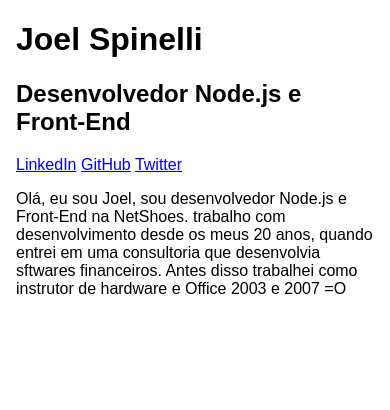
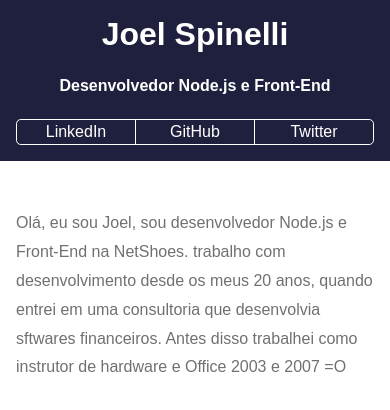
Before and after one commit to JoelSpinelli/Site-1.0, a website: page views/home.html in a window 390 px wide. Drawn offline with Linux system fonts and the light colour scheme; files that its build step writes are made by us from their sources.

Commit message:
finalizado a versão mobile

```diff
--- a/public/css/style.css
+++ b/public/css/style.css
@@ -1,7 +1,54 @@
 * {
   font-family: Arial, Helvetica, sans-serif;
+  margin: 0;
 }
 
-.container {
+.cabecalho {
+  background-color: #1F203E;
+  overflow: auto;
+}
+
+.cabecalho__titulo {
+  font-size: 2rem;
+  text-align: center;
+  color: white;
+  margin: 0;
+  padding: 1rem 0 .5rem 0;
+}
+
+.cabecalho__subtitulo {
+  font-size: 1rem;
+  text-align: center;
+  color: white;
+  margin: 0 auto;
+  padding: 1rem 0 .5rem
+}
+
+.redesSociais {
   margin: 1rem;
+  display: flex;
+  border: .1rem solid white;
+  border-radius: .3rem;
 }
+
+.redesSociais__links {
+  width: 33.33%;
+  text-align: center;
+  padding: .2rem 0;
+}
+
+.redesSociais__links a{
+  text-decoration: none;
+  color: white;
+}
+
+.redesSociais__links:nth-child(2) {
+  border-left: .1rem solid white;
+  border-right: .1rem solid white;
+}
+
+.apresentacao {
+  padding: 3rem 1rem 1rem 1rem;
+  line-height: 1.8rem;
+  color: #707070;
+}
--- a/views/home.html
+++ b/views/home.html
@@ -12,14 +12,16 @@
 <body class="container">
   <div class="cabecalho">
     <header>
-      <h1>Joel Spinelli</h1>
-      <h2>Desenvolvedor Node.js e Front-End</h2>
+      <h1 class="cabecalho__titulo">Joel Spinelli</h1>
+      <h2 class="cabecalho__subtitulo">Desenvolvedor Node.js e Front-End</h2>
     </header>
-    <a href="https://linkedin.com/in/joelspinelli" target="_blank">LinkedIn</a>
-    <a href="https://github.com/JoelSpinelli" target="_blank">GitHub</a>
-    <a href="https://twitter.com/joelspinelli" target="_blank">Twitter</a>
+    <div class="redesSociais">
+      <div class="redesSociais__links"><a class="redesSociais__links--linkedin" href="https://linkedin.com/in/joelspinelli" target="_blank">LinkedIn</a></div>
+      <div class="redesSociais__links"><a class="redesSociais__links--github" href="https://github.com/JoelSpinelli" target="_blank">GitHub</a></div>
+      <div class="redesSociais__links"><a class="redesSociais__links--twitter" href="https://twitter.com/joelspinelli" target="_blank">Twitter</a></div>
+    </div>
   </div>
-  <section>
+  <section class="apresentacao">
     <p>
       Olá, eu sou Joel, sou desenvolvedor Node.js e Front-End na NetShoes.
       trabalho com desenvolvimento desde os meus 20 anos, quando entrei
```
